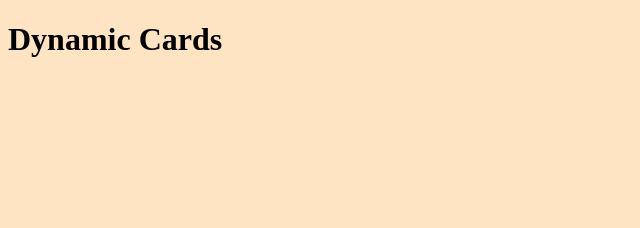
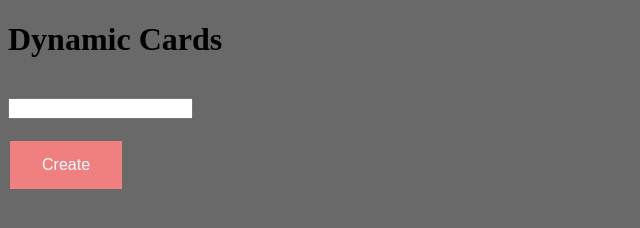
Before and after one commit to cherkesky/dynamic-cards, a plain HTML site: page index.html in a window 1280 px wide. Shown: the whole page, without its empty margins (0-640 px from the left). Drawn offline with Linux system fonts and the light colour scheme.

Commit message:
initial file structure + basic css + drafted roughly the functions

```diff
--- a/cards.css
+++ b/cards.css
@@ -1,5 +1,16 @@
 html {
+background-color: dimgray;
+}
 
-background-color: bisque;
-
+#create-button {
+  background-color: lightcoral;
+  border: none;
+  color: white;
+  padding: 15px 32px;
+  text-align: center;
+  text-decoration: none;
+  display: inline-block;
+  font-size: 16px;
+  margin: 4px 2px;
+  cursor:grab;
 }
--- a/cards.js
+++ b/cards.js
@@ -1 +1,14 @@
 console.log("Dynamic Cards")
+
+function createComponentFactory (){
+  //component, border and delete button needs to be create here
+  console.log("CLICK")
+  uiPainter();
+}
+
+function uiPainter (){
+// print to the DOM
+console.log("CLICK2")
+}
+
+document.querySelector("#create-button").addEventListener("click",createComponentFactory)
--- a/index.html
+++ b/index.html
@@ -9,7 +9,9 @@
 </head>
 <body>
   <h1>Dynamic Cards</h1>
-
+<br>
+<input type="text" name="text"><br><br>
+<input type="button" name="create-button" value="Create" id="create-button">
 
 
 
```
